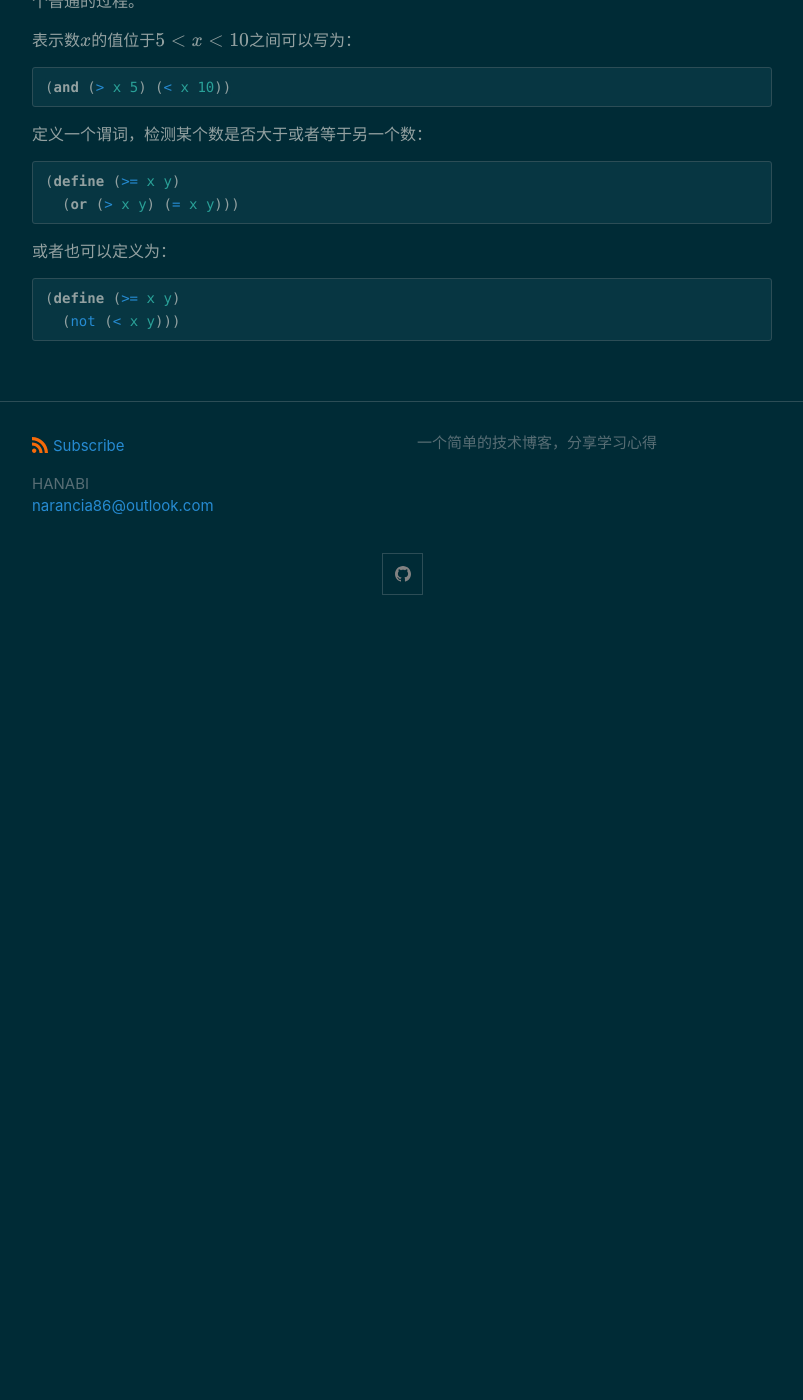
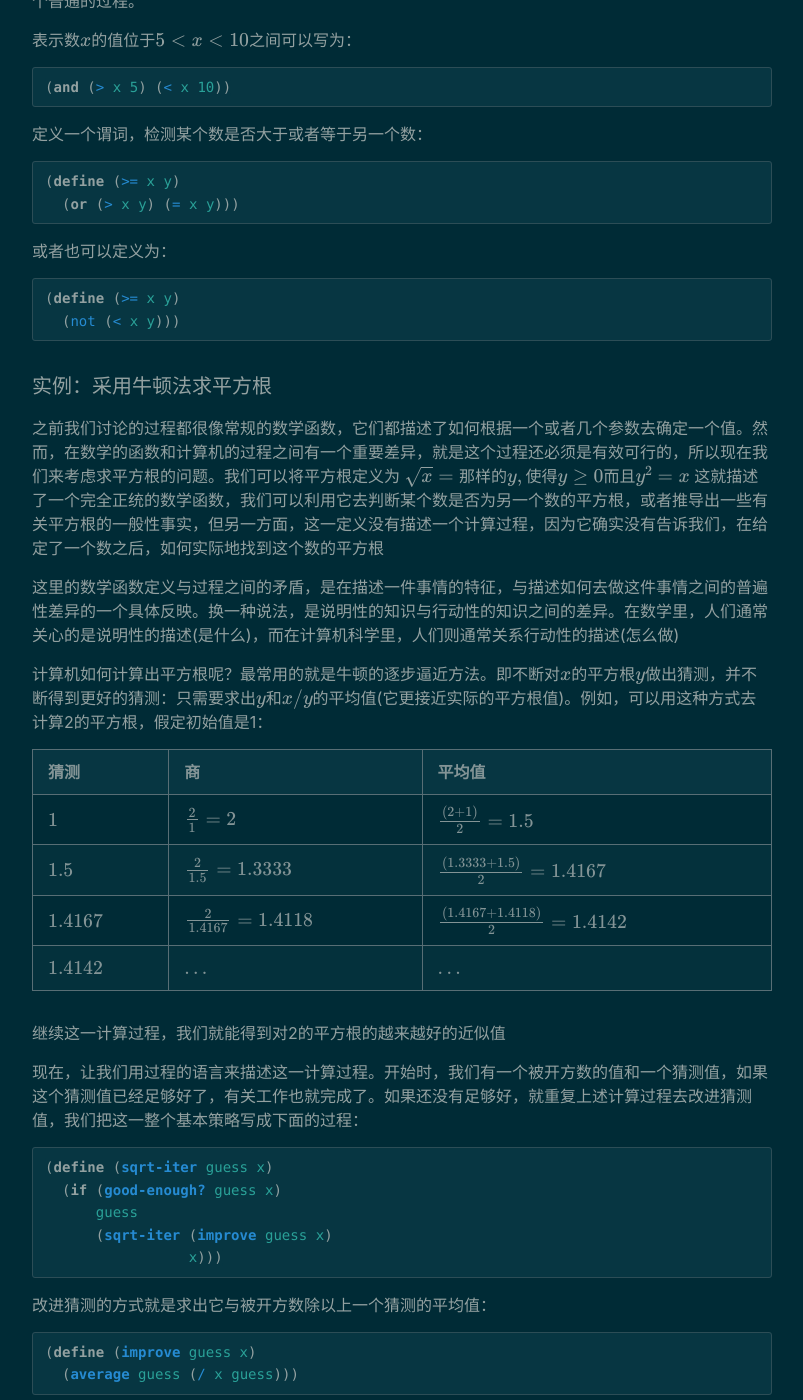
Before and after one commit to KamenRiderKuuga/kamenriderkuuga.github.io, a Jekyll site: the page built from _posts/2020-10-21-Foundation-6.md, in a window 1280 px wide and 1400 px high, scrolled down 8708 px. Shown: the whole window, without its empty margins (238-1041 px from the left). Built offline with Jekyll 4.4.1, drawn with Linux system fonts in a browser that asks for light colours; before the commit the page ends 9338 px from its top, so only the background shows below that; some of the changed text lies outside the part shown.

Commit message:
Update 2020-10-21-Foundation-6.md

````diff
--- a/_posts/2020-10-21-Foundation-6.md
+++ b/_posts/2020-10-21-Foundation-6.md
@@ -392,3 +392,50 @@ $$
 (define (>= x y)
   (not (< x y)))
 ```
+
+
+
+#### 实例：采用牛顿法求平方根
+
+之前我们讨论的过程都很像常规的数学函数，它们都描述了如何根据一个或者几个参数去确定一个值。然而，在数学的函数和计算机的过程之间有一个重要差异，就是这个过程还必须是有效可行的，所以现在我们来考虑求平方根的问题。我们可以将平方根定义为
+$$
+\sqrt{x}=那样的y,使得y\geq0而且y^2=x
+$$
+这就描述了一个完全正统的数学函数，我们可以利用它去判断某个数是否为另一个数的平方根，或者推导出一些有关平方根的一般性事实，但另一方面，这一定义没有描述一个计算过程，因为它确实没有告诉我们，在给定了一个数之后，如何实际地找到这个数的平方根
+
+这里的数学函数定义与过程之间的矛盾，是在描述一件事情的特征，与描述如何去做这件事情之间的普遍性差异的一个具体反映。换一种说法，是说明性的知识与行动性的知识之间的差异。在数学里，人们通常关心的是说明性的描述(是什么)，而在计算机科学里，人们则通常关系行动性的描述(怎么做)
+
+计算机如何计算出平方根呢？最常用的就是牛顿的逐步逼近方法。即不断对$$x$$的平方根$$y$$做出猜测，并不断得到更好的猜测：只需要求出$$y$$和$$x/y$$的平均值(它更接近实际的平方根值)。例如，可以用这种方式去计算2的平方根，假定初始值是1：
+
+| 猜测       | 商                          | 平均值                               |
+| ---------- | --------------------------- | ------------------------------------ |
+| $$1$$      | $$\frac{2}{1}=2$$           | $$\frac{(2+1)}{2}=1.5$$              |
+| $$1.5$$    | $$\frac{2}{1.5}=1.3333$$    | $$\frac{(1.3333+1.5)}{2}=1.4167$$    |
+| $$1.4167$$ | $$\frac{2}{1.4167}=1.4118$$ | $$\frac{(1.4167+1.4118)}{2}=1.4142$$ |
+| $$1.4142$$ | $$...$$                     | $$...$$                              |
+
+继续这一计算过程，我们就能得到对2的平方根的越来越好的近似值
+
+现在，让我们用过程的语言来描述这一计算过程。开始时，我们有一个被开方数的值和一个猜测值，如果这个猜测值已经足够好了，有关工作也就完成了。如果还没有足够好，就重复上述计算过程去改进猜测值，我们把这一整个基本策略写成下面的过程：
+
+```scheme
+(define (sqrt-iter guess x)
+  (if (good-enough? guess x)
+      guess
+      (sqrt-iter (improve guess x)
+                 x)))
+```
+
+改进猜测的方式就是求出它与被开方数除以上一个猜测的平均值：
+
+```scheme
+(define (improve guess x)
+  (average guess (/ x guess)))
+```
+
+其中
+
+```scheme
+(define (average x y)
+  (/ (+ x y) 2))
+```
````
